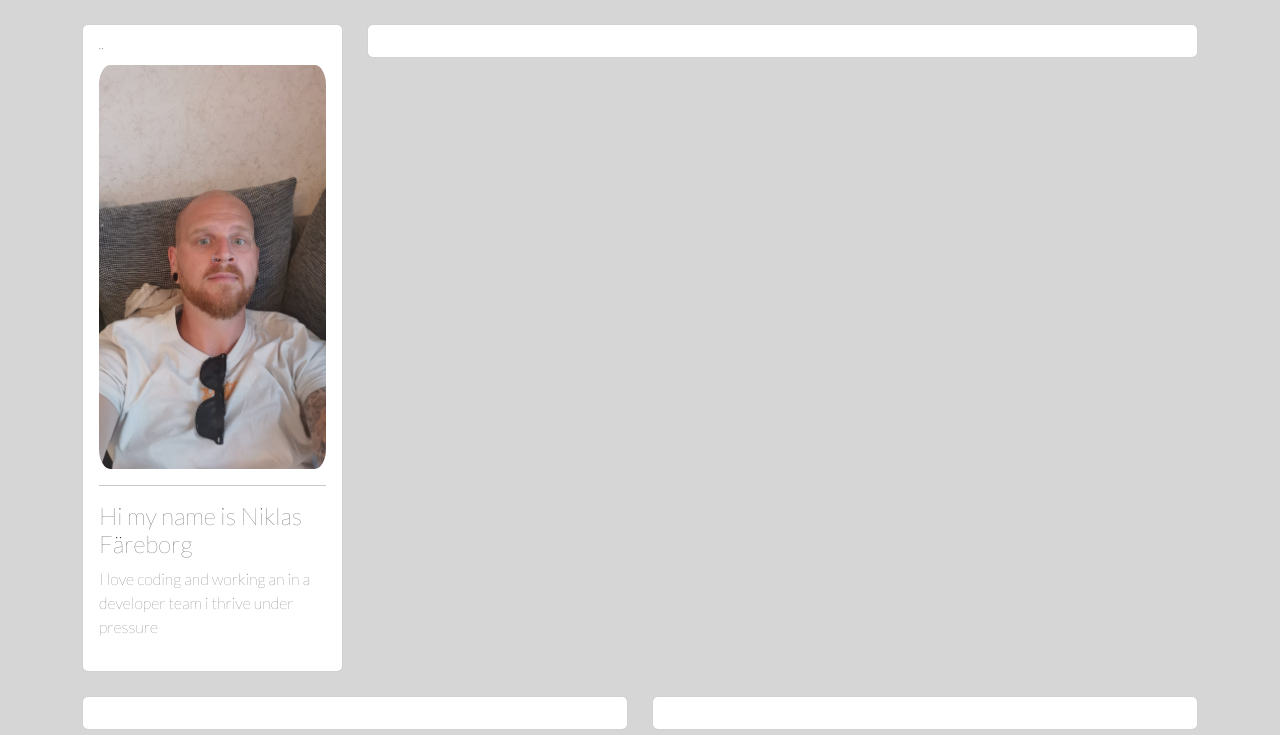
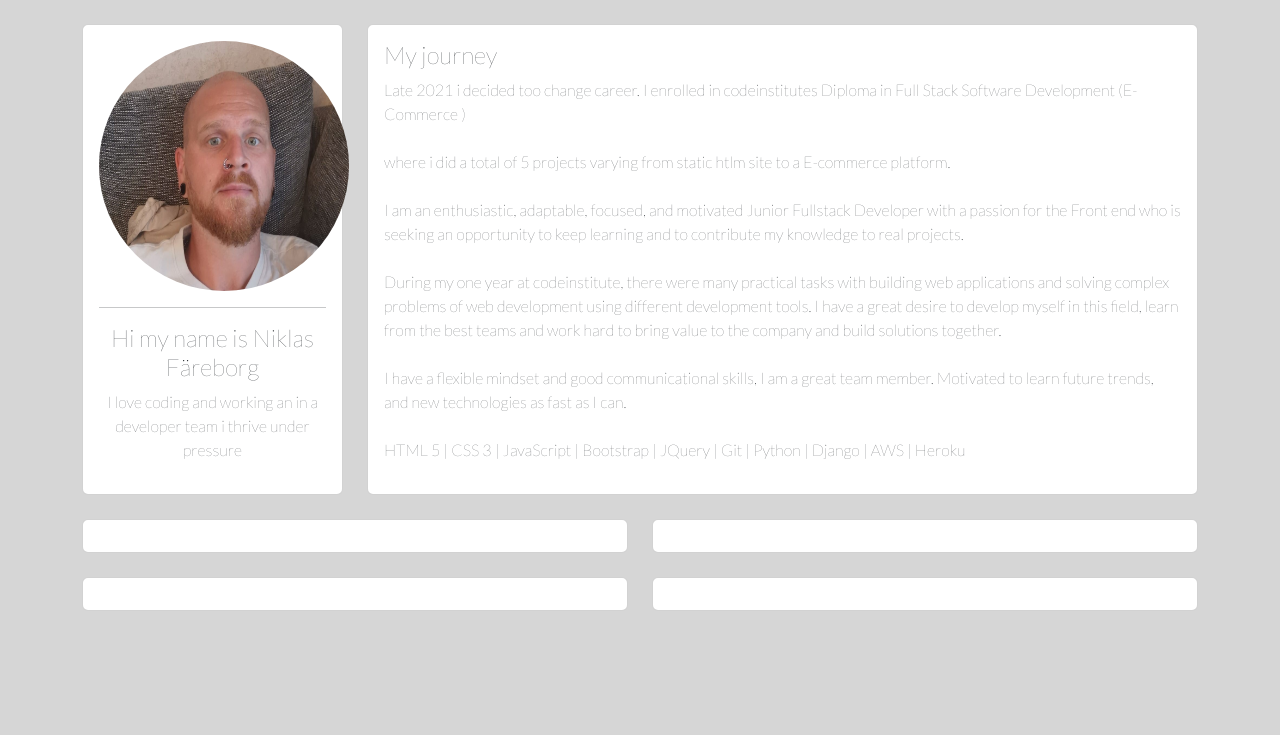
Before and after one commit to ejkington/django-portfolio, a Django app: page / in a window 1280 px wide. Shown: the top 735 px of the page. Run offline with Django 4.2, Linux system fonts and the light colour scheme; some libraries are stand-ins or nearby versions.

Commit message:
fixed image and added infor in html template

```diff
--- a/base/templates/base/home.html
+++ b/base/templates/base/home.html
@@ -22,15 +22,40 @@
     <div class="container">
         <div class="row">
             <div class="col-md-3">
-                <div class="card card-body">¨
-                    <img src="{% static '/images/Jag.jpg' %}" alt="profile pic of author" class="profile-pic">
+                <div class="card card-body" id="profile-wrapper">
+                    <!-- Ändra bild !!-->
+
+                    <img src="{% static '/images/mig.jpg' %}" alt="profile pic of author" id="profile-pic">
                     <hr>
                     <h4 class="title-text">Hi my name is Niklas Färeborg</h4>
                     <p class="title-p">I love coding and working an in a developer team i thrive under pressure</p>
                 </div>
             </div>
             <div class="col-md-9">
-                <div class="card card-body"></div>
+                <div class="card card-body">
+                    <h4>My journey</h4>
+                    <p>Late 2021 i decided too change career.
+                        I enrolled in codeinstitutes Diploma in Full Stack Software Development (E-Commerce ) <br><br>
+                        where i did a total of 5 projects varying from static htlm site to a E-commerce
+                        platform.<br><br>
+
+                        I am an enthusiastic, adaptable, focused, and motivated Junior Fullstack Developer with a
+                        passion for the Front end who is seeking an opportunity to keep learning and to contribute my
+                        knowledge to real projects.<br><br>
+
+                        During my one year at codeinstitute, there were many practical tasks with building web
+                        applications and solving complex problems of web development using different development tools.
+                        I have a great desire to develop myself in this field, learn from the best teams and work hard
+                        to bring value to the company and build solutions together.
+                        <br><br>
+
+                        I have a flexible mindset and good communicational skills, I am a great team member.
+                        Motivated to learn future trends, and new technologies as fast as I can.
+                        <br><br>
+
+                        HTML 5 | CSS 3 | JavaScript | Bootstrap | JQuery | Git | Python | Django | AWS | Heroku
+                    </p>
+                </div>
             </div>
         </div>
         <br>
--- a/static/css/main.css
+++ b/static/css/main.css
@@ -4,8 +4,14 @@
         sans-serif;
 }
 
-.profile-pic {
-    border-radius: 5%;
-    height: 80%;
-    width: 100%;
+#profile-wrapper {
+    text-align: center;
 }
+
+#profile-pic {
+    width: 250px;
+    height: 250px;
+    border-radius: 50%;
+    margin-left: auto;
+    margin-right: auto;
+}
```
Also changed, not shown: static/images/Jag.jpg (deleted), static/images/mig.jpg (added).
